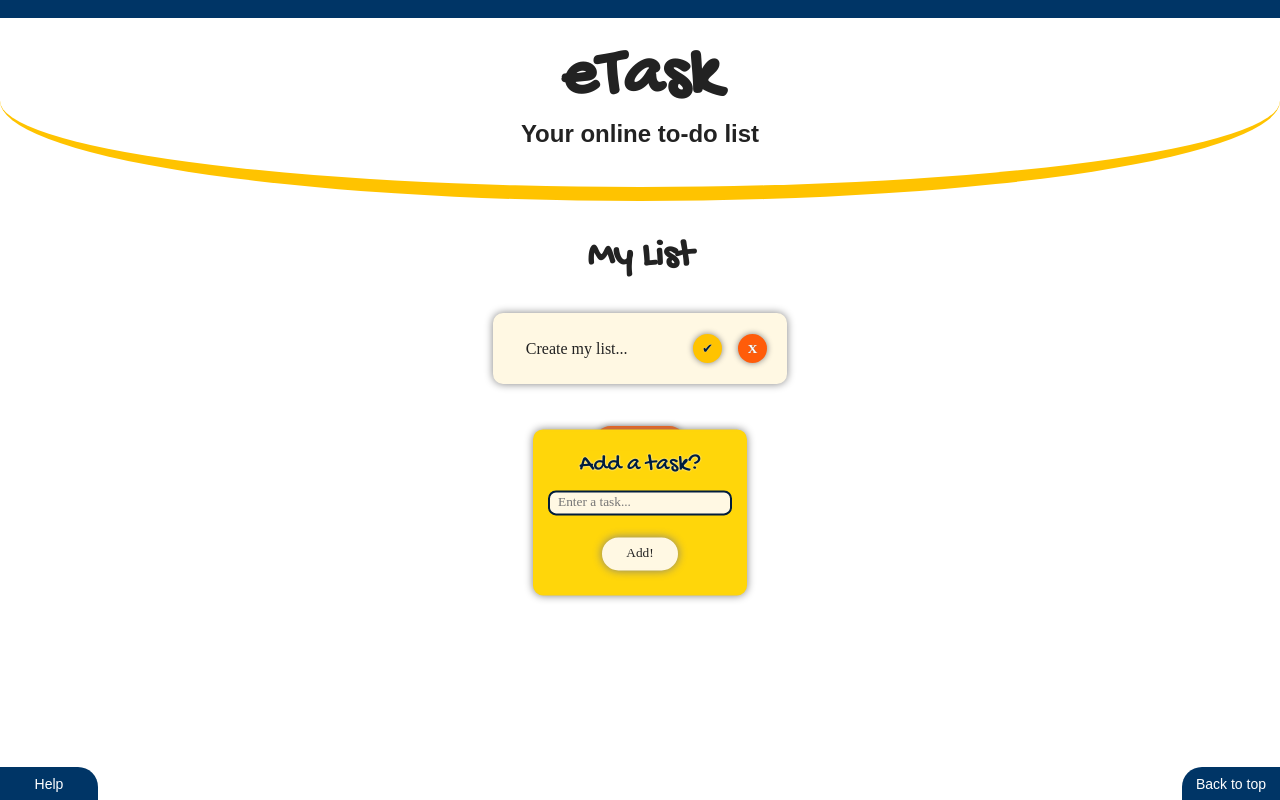
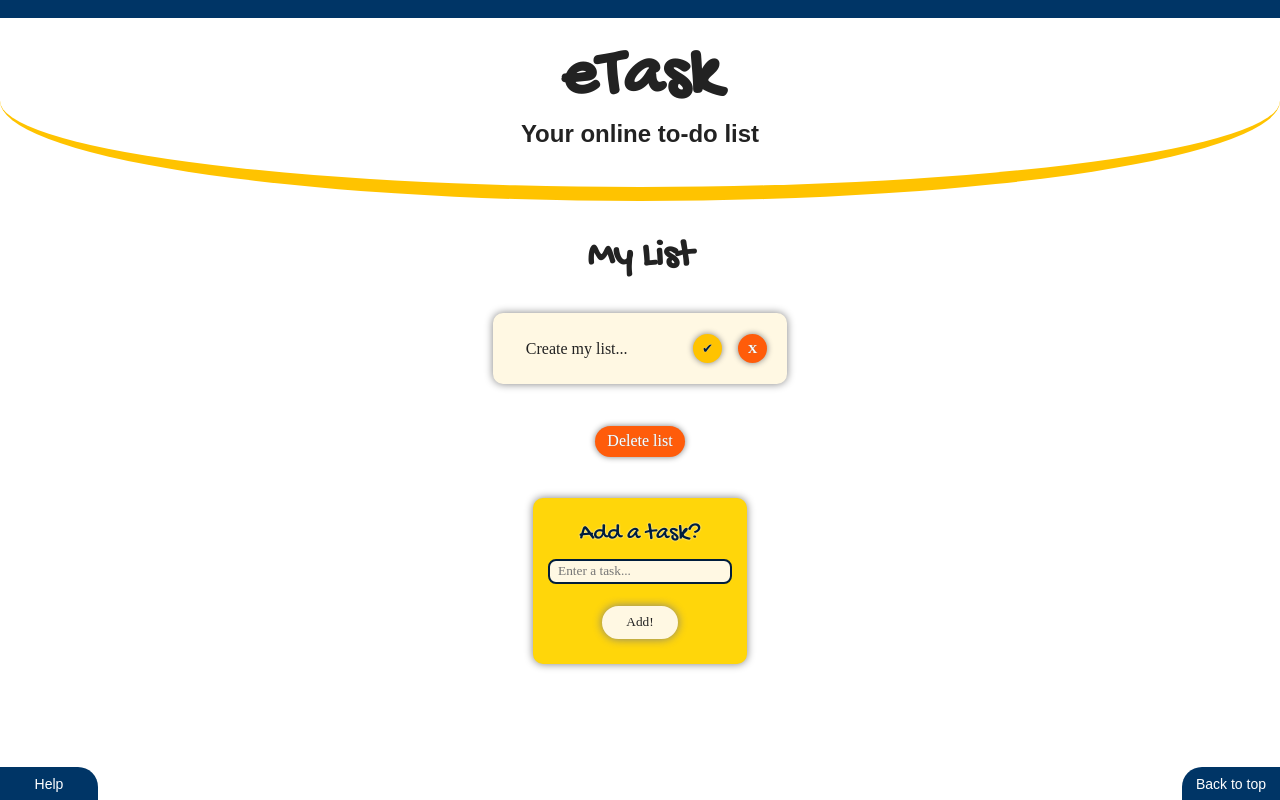
Before and after one commit to gcpearse/to-do-list, a React (Vite) app in the folder to-do-list/: page / in a window 1280 px wide. Built offline with nearby package versions, Linux system fonts and the light colour scheme; the HTML template or start-up script is replaced by a standard one; a web font is replaced by a local one.

Commit message:
task input form is no longer sticky - fixes issues where delete list button was hidden by sticky form

```diff
--- a/to-do-list/src/App.css
+++ b/to-do-list/src/App.css
@@ -122,17 +122,11 @@ li button:active {
   box-shadow: 0 0 10px white;
 }
 
-#task-adder {
-  position: sticky;
-  bottom: 16vw;
-  background: none;
-}
-
 #task-input-form {
   display: flex;
   flex-direction: column;
   align-items: center;
-  margin: 2rem auto;
+  margin: 2rem auto 4.4rem;
   border: 2px solid #FFD60A;
   border-radius: 10px;
   padding: 1.2rem 0.3rem;
```
